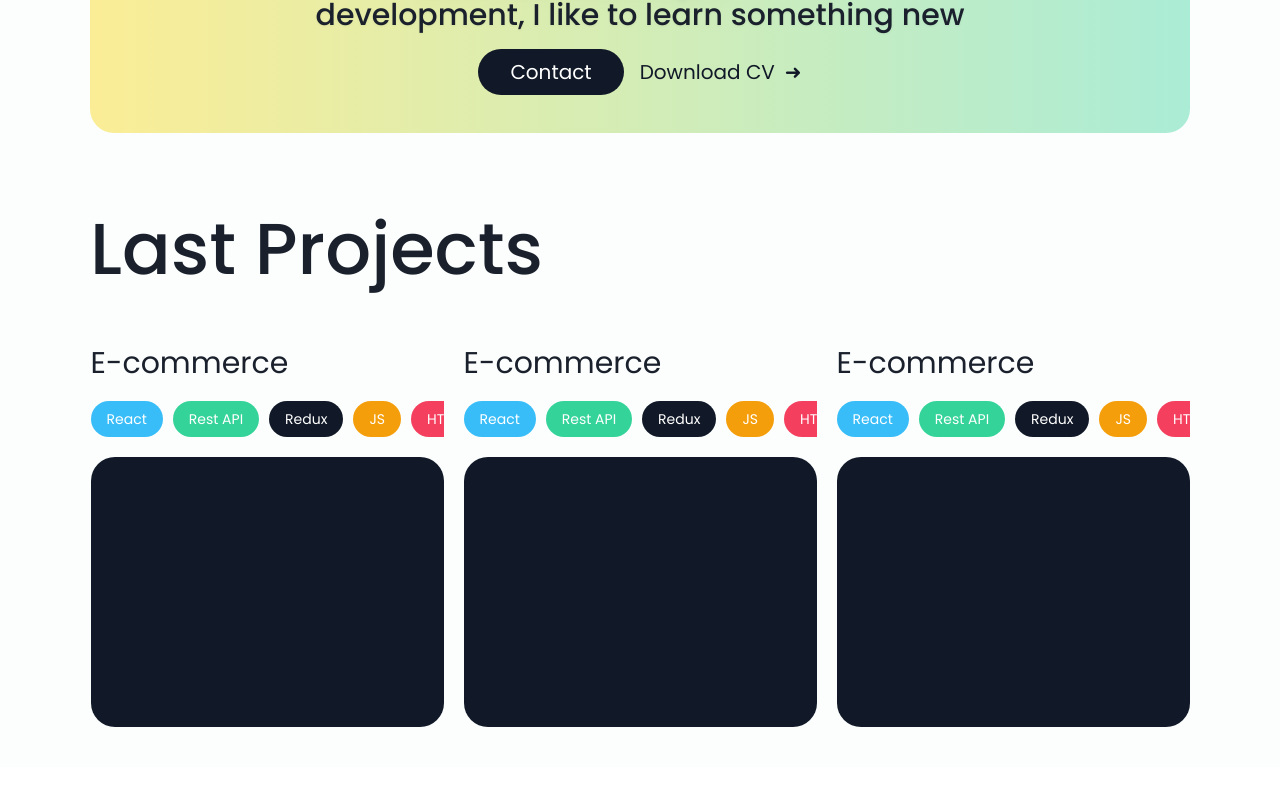
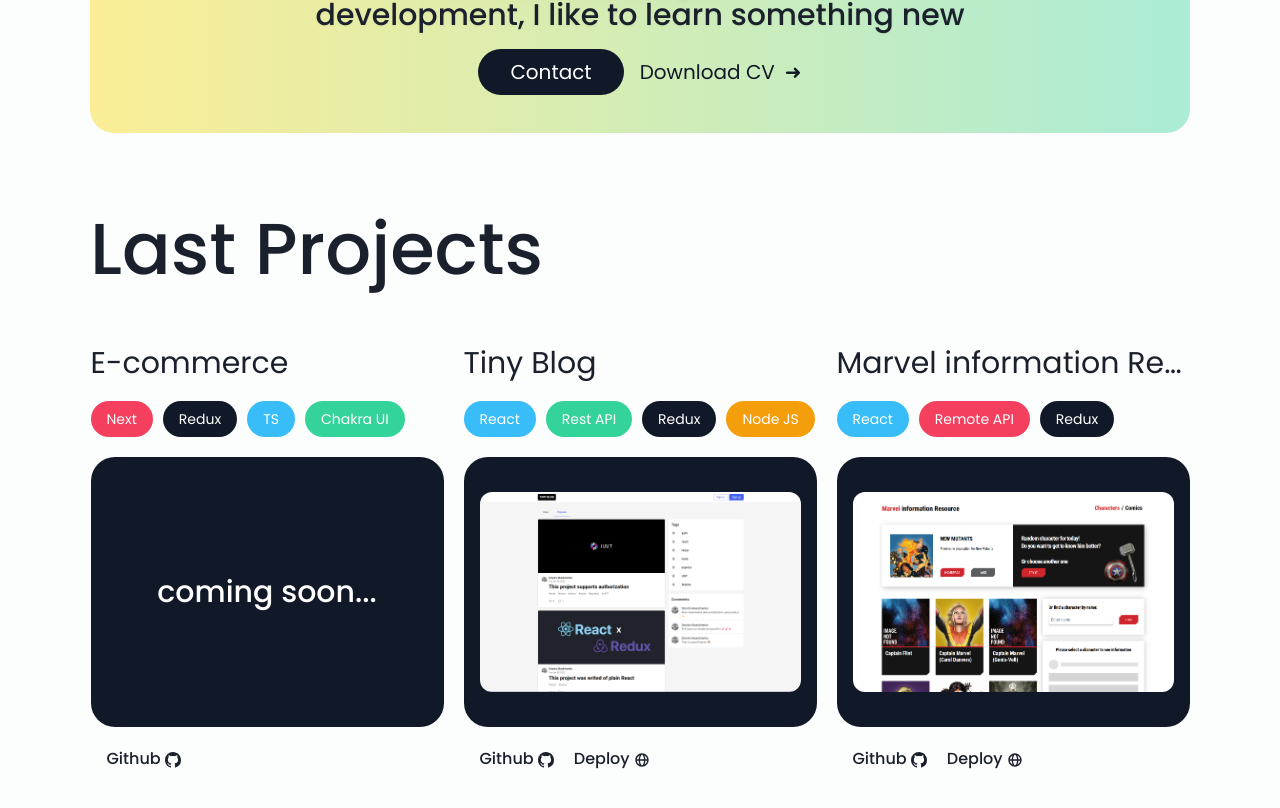
Before and after one commit to m4es7r0/my-portfolio, a Next.js app: page / in a window 1280 px wide. Shown: the part 368-1176 px from the top of the page. Before the commit the page ends 1135 px from the top, so only its background shows below. Built offline with nearby package versions, Linux system fonts and the light colour scheme.

Commit message:
project section

```diff
--- a/app/components/project/Project.module.scss
+++ b/app/components/project/Project.module.scss
@@ -1,3 +1,7 @@
 .project {
-  @apply flex flex-col gap-5 min-w-0 max-w-[353px];
+  @apply flex flex-col gap-5 mt-8 min-w-0 w-[353px] max-w-[353px];
+
+  & > div img {
+    @apply h-[200px] object-cover rounded-xl;
+  }
 }
--- a/app/components/project/Project.tsx
+++ b/app/components/project/Project.tsx
@@ -1,18 +1,53 @@
 import type { Project } from "@/pages/api/projects";
-import { FC, useEffect, useState } from "react";
+
+import { Icon } from "@chakra-ui/react";
+import Image from "next/image";
+import { FC } from "react";
+import { BiGlobe } from "react-icons/bi";
+import { VscGithubInverted } from "react-icons/vsc";
+
 import SkillBadge from "../skill-badge/SkillBadge";
+
 import style from "./Project.module.scss";
 
 const Project: FC<{ data: Project }> = ({ data }) => {
   return (
     <div className={style.project}>
-      <h3 className="text-3xl">{data.name}</h3>
+      <h3
+        className="text-3xl whitespace-nowrap overflow-hidden overflow-ellipsis"
+        title={data.name}
+      >
+        {data.name}
+      </h3>
       <div className="flex gap-[10px] overflow-x-auto">
         {data.stack.map((skill) => (
           <SkillBadge data={skill} />
         ))}
       </div>
-      <div className="min-h-[270px] bg-gray-900 rounded-3xl"></div>
+      <div className="flex justify-center items-center text-white px-4 text-3xl font-medium   min-h-[270px] bg-gray-900 rounded-3xl">
+        {data.image ? (
+          <Image
+            src={data.image}
+            alt="project preview"
+            width={1000}
+            height={1000}
+          />
+        ) : (
+          "coming soon..."
+        )}
+      </div>
+      <div className="flex gap-5 ml-4 font-medium">
+        {data.git && (
+          <a href={data.git} target="_blank" title="Github">
+            Github {<Icon as={VscGithubInverted} />}
+          </a>
+        )}
+        {data.deploy && (
+          <a href={data.deploy} target="_blank" title="Deploy">
+            Deploy {<Icon as={BiGlobe} />}
+          </a>
+        )}
+      </div>
     </div>
   );
 };
--- a/app/components/projects/Projects.module.scss
+++ b/app/components/projects/Projects.module.scss
@@ -1,6 +1,6 @@
 .projects {
   & > h2 {
-    @apply font-medium text-7xl mb-[60px];
+    @apply font-medium text-7xl mb-[28px];
   }
 
   & > div {
--- a/pages/api/projects.ts
+++ b/pages/api/projects.ts
@@ -9,7 +9,7 @@
   name: string;
   image?: string;
   git: string;
-  deploy: string;
+  deploy?: string;
   stack: StackOfProject[];
 }
 
@@ -26,9 +26,32 @@
     data: [
       {
         name: "E-commerce",
-        image: "/",
-        git: "...",
-        deploy: "...",
+        git: "https://github.com/m4es7r0/coffee-e-commerce",
+        stack: [
+          {
+            name: "Next",
+            color: "rose",
+          },
+          {
+            name: "Redux",
+            color: "black",
+          },
+          {
+            name: "TS",
+            color: "light-blue",
+          },
+          {
+            name: "Chakra UI",
+            color: "emerald",
+          },
+        ],
+      },
+      {
+        name: "Tiny Blog",
+        image: "/projects/blog.png",
+        git: "https://github.com/m4es7r0/full-stack-react-experss-blog",
+        deploy:
+          "https://full-stack-react-experss-blog-git-front-end-m4es7r0.vercel.app/",
         stack: [
           {
             name: "React",
@@ -43,66 +66,36 @@
             color: "black",
           },
           {
-            name: "JS",
+            name: "Node JS",
             color: "yellow",
           },
           {
-            name: "HTML",
+            name: "Material UI",
+            color: "emerald",
+          },
+          {
+            name: "Sass",
             color: "rose",
           },
         ],
       },
       {
-        name: "E-commerce",
-        git: "...",
-        deploy: "...",
+        name: "Marvel information Resource",
+        image: "/projects/marvel.png",
+        git: "https://github.com/m4es7r0/marvel-react",
+        deploy: "https://marvel-react-sigma.vercel.app/",
         stack: [
           {
             name: "React",
             color: "light-blue",
           },
           {
-            name: "Rest API",
-            color: "emerald",
+            name: "Remote API",
+            color: "rose",
           },
           {
             name: "Redux",
             color: "black",
-          },
-          {
-            name: "JS",
-            color: "yellow",
-          },
-          {
-            name: "HTML",
-            color: "rose",
-          },
-        ],
-      },
-      {
-        name: "E-commerce",
-        git: "...",
-        deploy: "...",
-        stack: [
-          {
-            name: "React",
-            color: "light-blue",
-          },
-          {
-            name: "Rest API",
-            color: "emerald",
-          },
-          {
-            name: "Redux",
-            color: "black",
-          },
-          {
-            name: "JS",
-            color: "yellow",
-          },
-          {
-            name: "HTML",
-            color: "rose",
           },
         ],
       },
```
Also changed, not shown: public/projects/blog.png (added), public/projects/marvel.png (added).
